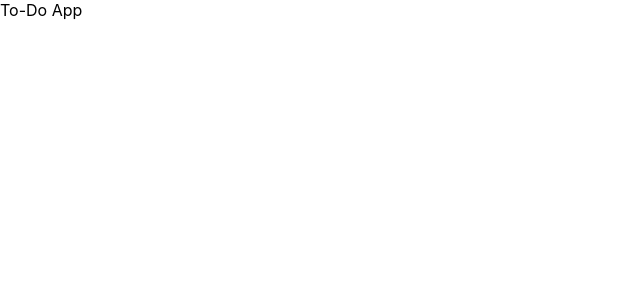
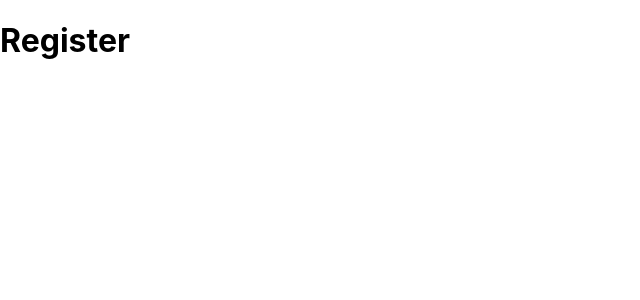
Before and after one commit to fanasinany/todo, a React (Create React App) app in the folder client/: page /register in a window 1280 px wide. Shown: the top 300 px of the page, without its empty margins (0-640 px from the left). Built offline with nearby package versions, Linux system fonts and the light colour scheme.

Commit message:
add router

```diff
--- a/client/src/App.tsx
+++ b/client/src/App.tsx
@@ -1,12 +1,12 @@
-import React from 'react';
+import { BrowserRouter } from "react-router-dom";
+import Router from "./router";
 
-
-function App() {
+const App = () => {
   return (
-    <div className="App">
-      To-Do App
-    </div>
+    <BrowserRouter>
+      <Router />
+    </BrowserRouter>
   );
-}
+};
 
 export default App;
--- /dev/null
+++ b/client/src/pages/Login/index.tsx
@@ -0,0 +1,11 @@
+import React from "react";
+
+const Login = () => {
+    return (
+        <div>
+            <h1>Login</h1>
+        </div>
+    );
+};
+
+export default Login;
--- /dev/null
+++ b/client/src/pages/Register/index.tsx
@@ -0,0 +1,11 @@
+import React from "react";
+
+const Register = () => {
+    return (
+        <div>
+            <h1>Register</h1>
+        </div>
+    );
+};
+
+export default Register;
--- /dev/null
+++ b/client/src/router/index.tsx
@@ -0,0 +1,13 @@
+import { Route, Routes } from "react-router-dom";
+import { routerType } from "../types/router.types";
+import pagesData from "./pagesData";
+
+const Router = () => {
+    const pageRoutes = pagesData.map(({ path, title, element }: routerType) => {
+        return <Route key={title} path={`/${path}`} element={element} />;
+    });
+
+    return <Routes>{pageRoutes}</Routes>;
+};
+
+export default Router;
--- /dev/null
+++ b/client/src/router/pagesData.tsx
@@ -0,0 +1,19 @@
+import Login from "../pages/Login";
+import Register from "../pages/Register";
+import { routerType } from "../types/router.types";
+
+
+const pagesData: routerType[] = [
+    {
+        path: "",
+        element: <Login />,
+        title: "login"
+    },
+    {
+        path: "register",
+        element: <Register />,
+        title: "register"
+    }
+];
+
+export default pagesData;
--- /dev/null
+++ b/client/src/types/router.types.ts
@@ -0,0 +1,5 @@
+export interface routerType {
+    title: string;
+    path: string;
+    element: JSX.Element;
+}
```
